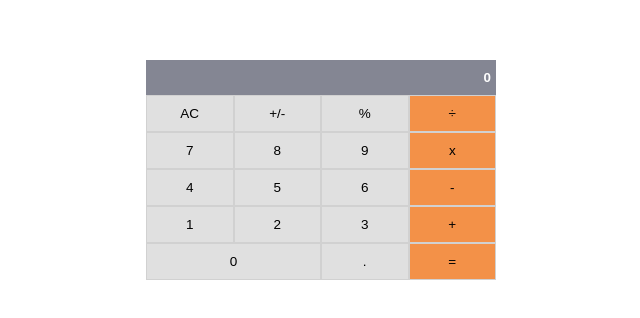
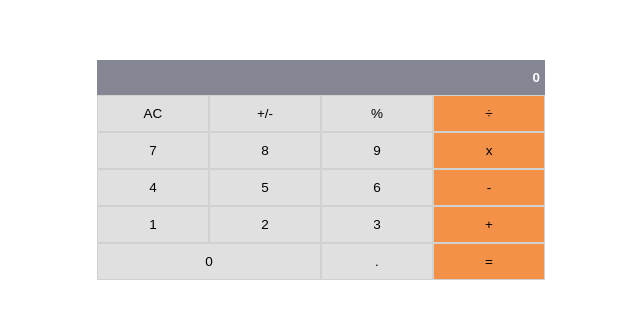
Before and after one commit to olawale-o/math-magicians, a React (Create React App) app: page / in a window 1280 px wide. Shown: the part 230-548 px from the top of the page, without its empty margins (319-959 px from the left). Built offline with nearby package versions, Linux system fonts and the light colour scheme.

Commit message:
Modify index.css file

```diff
--- a/src/index.css
+++ b/src/index.css
@@ -72,7 +72,7 @@ body {
 }
 
 .calculator {
-  width: 35rem;
+  width: 35%;
 }
 
 .buttons-grid {
```
